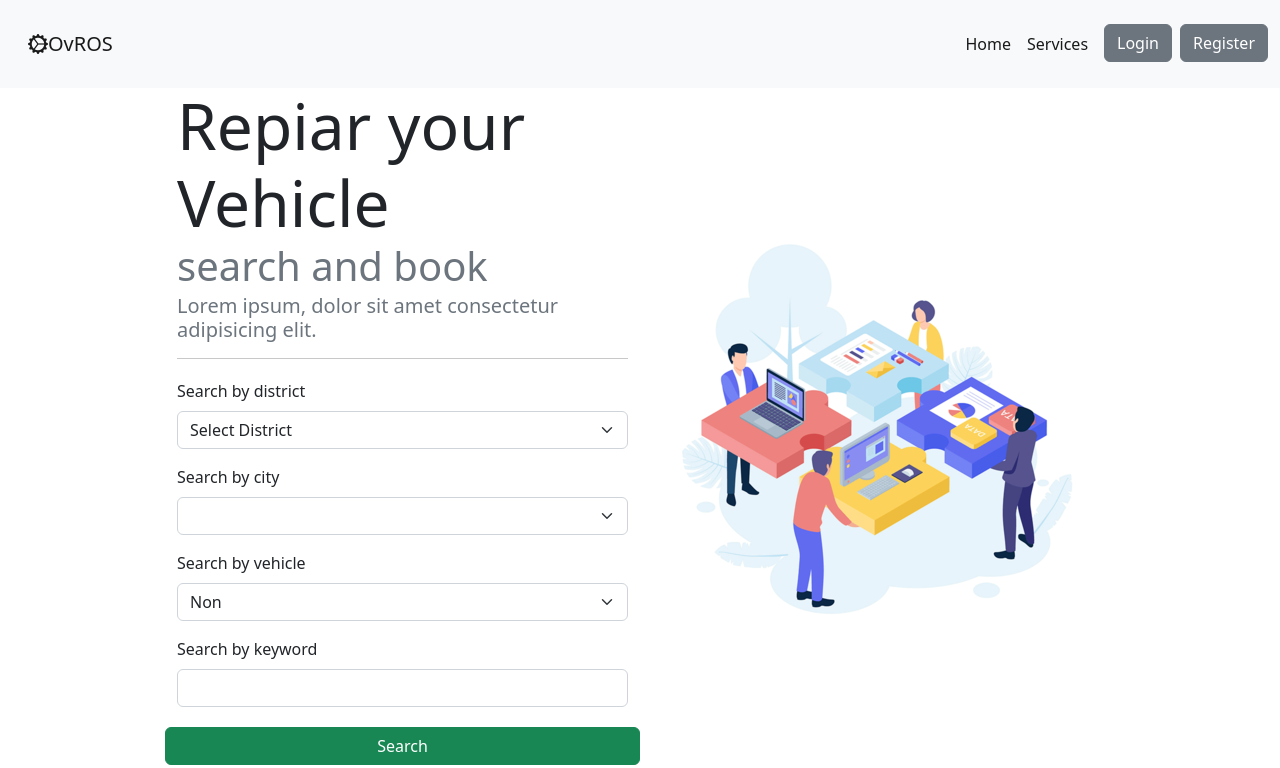
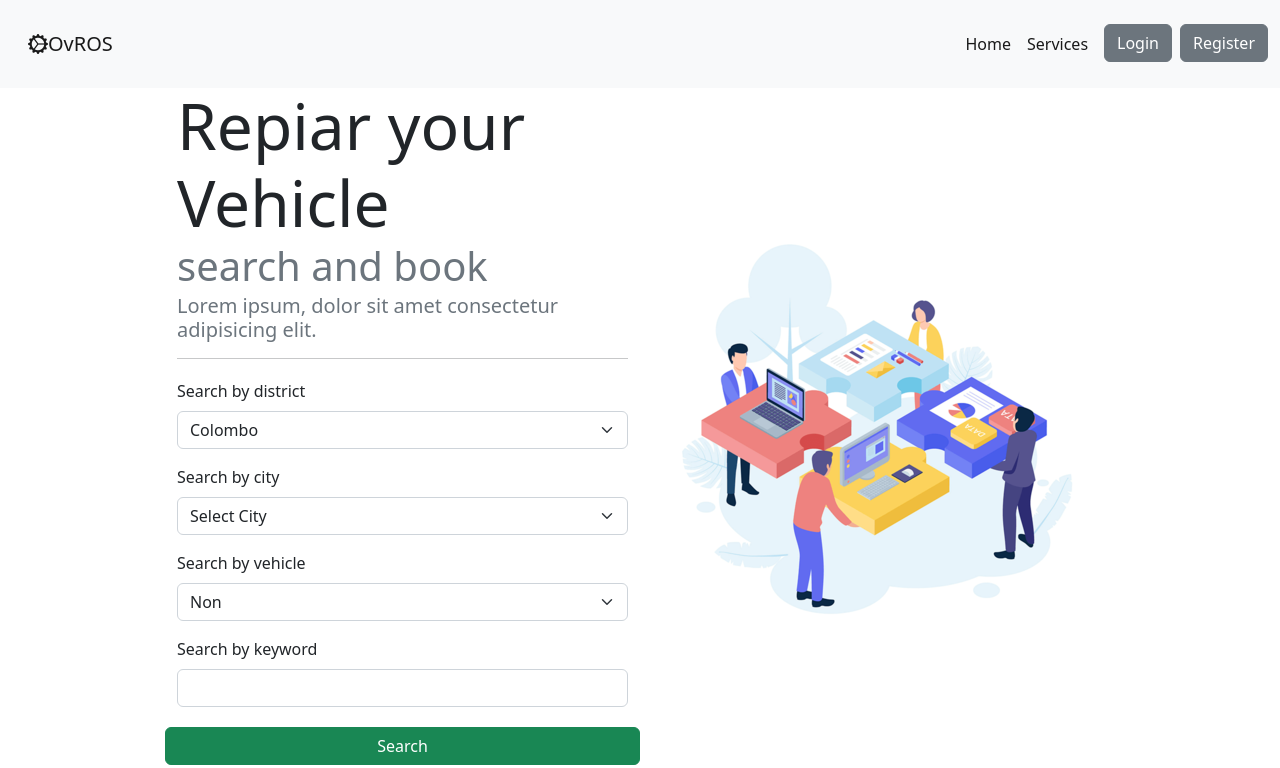
Before and after one commit to kavindu-prabhashitha/ovors-webapp-django, a Django app: page / in a window 1280 px wide. Shown: the top 768 px of the page. Run offline with Django 4.2, Linux system fonts and the light colour scheme; lists and menus that the app fills with data are empty; some libraries are stand-ins or nearby versions.

Commit message:
project  - search - fixed

```diff
--- a/common/enums.py
+++ b/common/enums.py
@@ -29,6 +29,42 @@ PAYMENT_STATUS = (
 DISTRICTS = (
     ('SelectDistrict', 'Select District'),
     ('Colombo', 'Colombo'),
+)
+
+DISTRICTS_CITY = (
+    ('SelectCity', 'Select City'),
+    ('Colombo 01', 'Colombo 01'),
+    ('Colombo 02', 'Colombo 02'),
+    ('Colombo 03', 'Colombo 03'),
+    ('Colombo 04', 'Colombo 04'),
+    ('Colombo 05', 'Colombo 05'),
+    ('Colombo 06', 'Colombo 06'),
+    ('Colombo 07', 'Colombo 07'),
+    ('Colombo 08', 'Colombo 08'),
+    ('Colombo 09', 'Colombo 09'),
+    ('Colombo 10', 'Colombo 10'),
+    ('Colombo 11', 'Colombo 11'),
+    ('Colombo 12', 'Colombo 12'),
+    ('Colombo 13', 'Colombo 13'),
+    ('Colombo 14', 'Colombo 14'),
+    ('Colombo 15', 'Colombo 15'),
+    ('Dehiwala', 'Dehiwala'),
+    ('Homagama', 'Homagama'),
+    ('Kaduwela', 'Kaduwela'),
+    ('Kesbewa', 'Kesbewa'),
+    ('Kolonnawa', 'Kolonnawa'),
+    ('Kotte', 'Kotte'),
+    ('Maharagama', 'Maharagama'),
+    ('Moratuwa', 'Moratuwa'),
+    ('Padukka', 'Padukka'),
+    ('Ratmalana', 'Ratmalana'),
+    ('Seethawaka', 'Seethawaka'),
+    ('Thimbirigasyaya', 'Thimbirigasyaya'),
+
+)
+
+
+ALL_DISTRICT = (
     ('Gampaha', 'Gampaha'),
     ('Kalutara', 'Kalutara'),
     ('Kandy', 'Kandy'),
--- a/ovros_home/forms.py
+++ b/ovros_home/forms.py
@@ -1,17 +1,17 @@
 from django import forms
-from common.enums import VEHICLE_TYPE, DISTRICTS
+from common.enums import VEHICLE_TYPE, DISTRICTS, DISTRICTS_CITY
 
 
 class ServiceSearchForm(forms.Form):
-    search_by_district = forms.ChoiceField(choices=DISTRICTS, required=False)
-    search_by_city = forms.ChoiceField(required=False)
+    search_by_district = forms.ChoiceField(required=False, choices=DISTRICTS, initial=DISTRICTS[1])
+    search_by_city = forms.ChoiceField(required=False, choices=DISTRICTS_CITY)
     search_by_vehicle = forms.ChoiceField(required=False, choices=VEHICLE_TYPE, initial=VEHICLE_TYPE[0])
     search_by_Keyword = forms.CharField(required=False, max_length=50)
 
 
 class ServiceSearchForm01(forms.Form):
-    search_by_district = forms.ChoiceField(choices=DISTRICTS, required=False)
-    search_by_city = forms.ChoiceField(required=False, help_text="first select a district")
+    search_by_district = forms.ChoiceField(choices=DISTRICTS, required=False, initial=DISTRICTS[1])
+    search_by_city = forms.ChoiceField(required=False, help_text="first select a district", choices=DISTRICTS_CITY)
 
 
 class ServiceSearchForm02(forms.Form):
--- a/ovros_home/views.py
+++ b/ovros_home/views.py
@@ -25,6 +25,7 @@ def services(request):
     search_form01 = ServiceSearchForm01()
     search_form02 = ServiceSearchForm02()
     all_services = Service.objects.all()
+
     return render(request, 'services/service_list.html', {
         'services': all_services,
         'form01': search_form01,
@@ -61,10 +62,11 @@ def search(request):
                 print("Search by district is empty")
             else:
                 print("Search Contains district")
-                all_services = all_services.filter(shop__shop_address_district__contains=search_district)
+                all_services = all_services.filter(shop__shop_address_district=search_district)
+                print(all_services)
 
         if "search_by_city" in request.GET:
-            if request.GET.get("search_by_district") == "":
+            if request.GET.get("search_by_city") == "SelectCity":
                 print("Search_by_city is empty")
             else:
                 print("Search Contains city")
--- a/templates/base.html
+++ b/templates/base.html
@@ -63,12 +63,6 @@
     })
 </script>
 
-<script type="text/javascript" src="{% static 'js/c.js' %}" ></script>
-
-    <script>
-        print_state("s");
-    </script>
-
 <script>
     function save_user_data(uid, u_role, pro_id) {
         console.log("Saving User Data");
--- a/templates/home/header.html
+++ b/templates/home/header.html
@@ -41,35 +41,4 @@
     </section>
     <!-- Header Section End -->
 
-    <script type="text/javascript" src="{% static 'js/c.js' %}"></script>
-
-    <script>
-        var s_a = new Array();
-
-        s_a[0] = "";
-        s_a[1] = "Colombo 01 | Colombo 02 | Colombo 03 | Colombo 04 | Colombo 05 | Colombo 06 | Colombo 07 | Colombo 08 | Colombo 09 | Colombo 10 | Colombo 11 | Colombo 12 | Colombo 13 | Dehiwala | Homagama  | Kaduwela | Kesbewa | Kolonnawa  | Kotte | Maharagama | Moratuwa | Padukka | Ratmalana | Seethawaka | Thimbirigasyaya";
-        s_a[2] = "Attanagalla | Biyagama | Divulapitiya | Dompe | Gampaha | Ja-Ela | Katana | Kelaniya | Mahara | Minuwangoda | Mirigama | Negombo | Wattala";
-        s_a[3] = "Agalawatta | Bandaragama | Beruwala | Bulathsinhala | Dodangoda | Horana | Ingiriya | Kalutara | Madurawela | Mathugama | Millaniya | Palindanuwara | Panadura | Walallavita";
-        s_a[4] = "Akurana | Delthota | Doluwa | Gagawata Korale | Ganga Ihala Korale | Harispattuwa | Hatharaliyadda | Kundasale | Medadumbara | Minipe | Panvila | Pasbage Korale | Pathadumbara | Pathahewaheta | Poojapitiya | Thumpane | Udadumbara | Udapalatha | Udunuwara | Yatinuwara";
-        s_a[5] = "Galewela | Matale | Yatawatta | Wilgamuwa | Rathtota | Rathtota | Ambangaga Korale | Dambulla | Pallepola | Ukuwela | Naula | Laggala - Pallegama";
-        s_a[6] = "town31 | town32 | town33 | town34 | town35 | town36";
-        s_a[7] = "town37 | town38 | town39 | town40 | town41 | town42";
-        s_a[8] = "town43 | town44 | town45 | town46 | town47 | town48";
-
-        let selected_value = document.getElementById('id_search_by_district')
-        selected_value.onclick = function () {
-            console.log(selected_value.value)
-            let options_available = document.getElementById('id_search_by_city')
-            options_available.length = 0;
-            options_available.options[0] = new Option('Select City', '');
-            options_available.selectedIndex = 1;
-            let city_arr = s_a[selected_value.selectedIndex].split("|");
-
-            for (let i = 0; i < city_arr.length; i++) {
-                options_available.options[options_available.length] = new Option(city_arr[i], city_arr[i]);
-            }
-        }
-
-    </script>
-
 {% endblock %}
```
Also changed, not shown: templates/services/service_list.html (+17 -2 lines), db.sqlite3, static/images/search_not_found.jpg (added).
